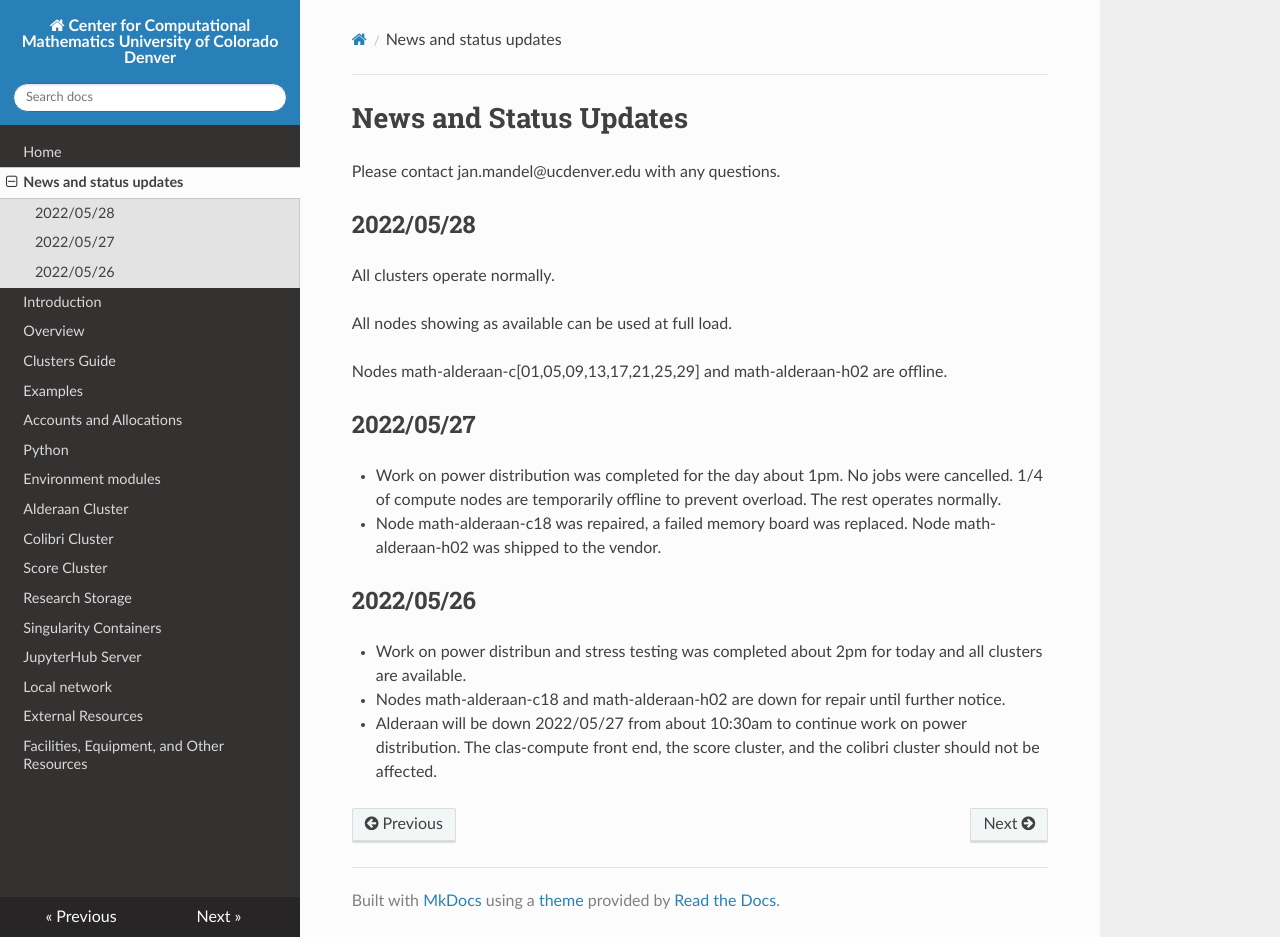
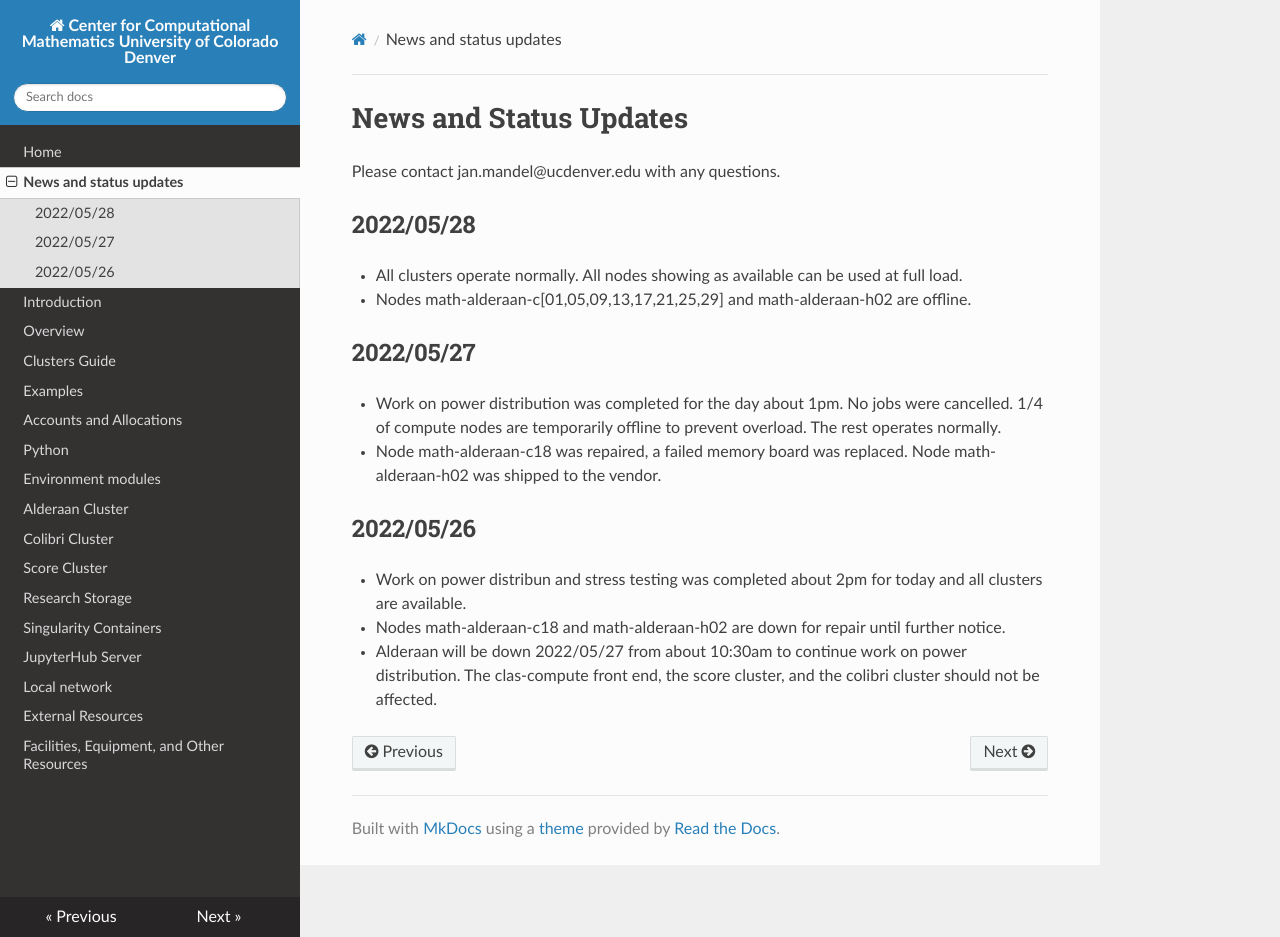
Before and after one commit to ccmucdenver/ccm-docs, an MkDocs documentation site: the page built from docs/updates.md, in a window 1280 px wide and 937 px high. Built offline with MkDocs 1.6.1, drawn with Linux system fonts in a browser that asks for light colours; nearby versions of some CDN libraries.

Commit message:
Update updates.md

```diff
--- a/docs/updates.md
+++ b/docs/updates.md
@@ -4,11 +4,9 @@ Please contact jan.mandel@ucdenver.edu with any questions.
 
 ## 2022/05/28
 
-All clusters operate normally.
+* All clusters operate normally. All nodes showing as available can be used at full load.
 
-All nodes showing as available can be used at full load.
-
-Nodes math-alderaan-c[01,05,09,13,17,21,25,29] and math-alderaan-h02 are offline.
+* Nodes math-alderaan-c[01,05,09,13,17,21,25,29] and math-alderaan-h02 are offline.
 
 ## 2022/05/27
 
```
